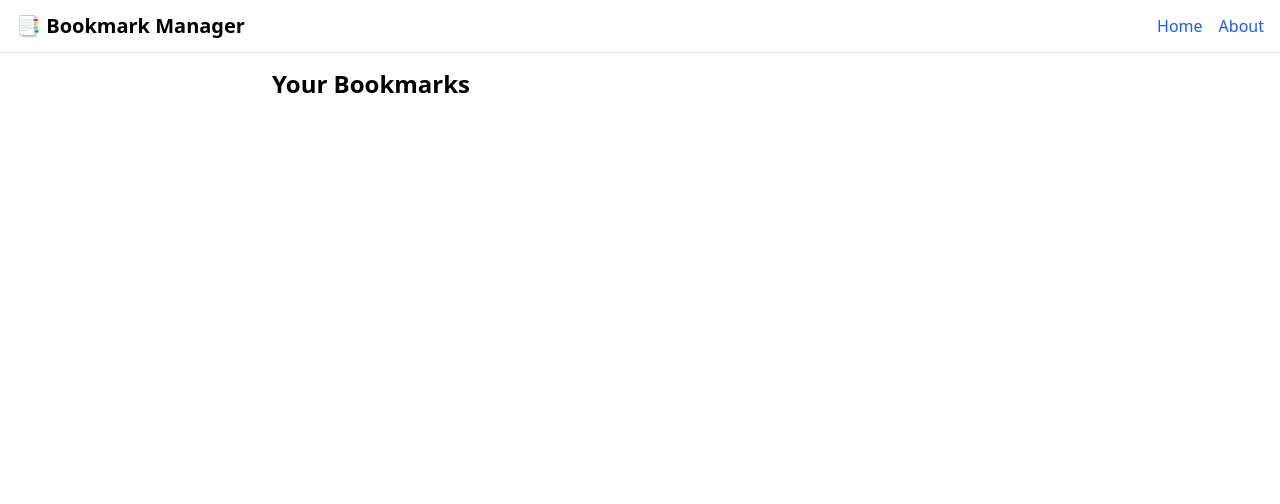
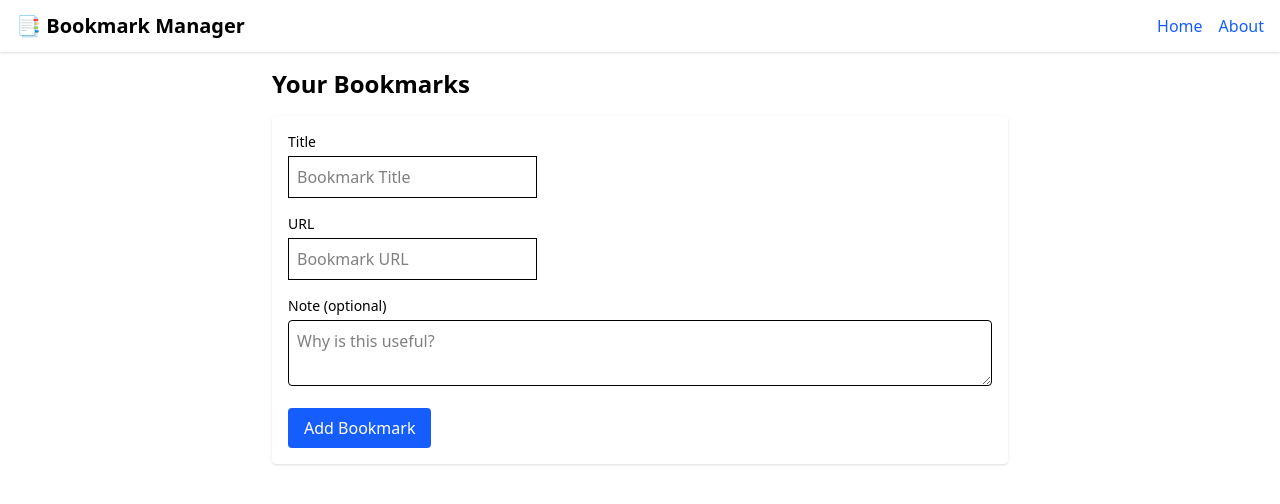
Before and after one commit to abduhafiz1993/Bookmark-Manager-App, a React (Vite) app in the folder bookmark-manager/: page / in a window 1280 px wide. Shown: the top 504 px of the page. Built offline with nearby package versions, Linux system fonts and the light colour scheme.

Commit message:
fixing bug

```diff
--- a/bookmark-manager/src/components/BookmarkForm.jsx
+++ b/bookmark-manager/src/components/BookmarkForm.jsx
@@ -21,7 +21,6 @@ function BookmarkForm() {
         <label className="block font-medium text-sm mb-1">Note (optional)</label>
         <textarea
           className="w-full border rounded p-2"
-          value={note}
           placeholder="Why is this useful?"
         />
       </div>
--- a/bookmark-manager/src/pages/Home.jsx
+++ b/bookmark-manager/src/pages/Home.jsx
@@ -1,8 +1,10 @@
+import BookmarkForm from "../components/BookmarkForm";
 function Home() {
   return (
     <div>
       <h2 className="text-2xl font-bold mb-4">Your Bookmarks</h2>
       {/* BookmarkForm and BookmarkList will go here */}
+      < BookmarkForm />
     </div>
   );
 }
```
